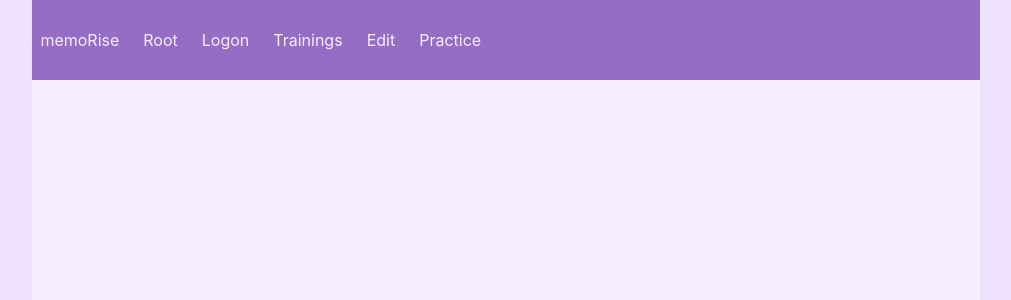
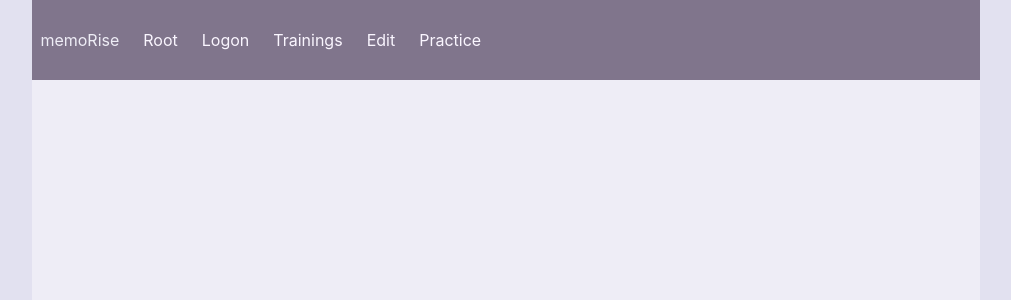
Before and after one commit to x700700/memorise-web-nuxt, a Nuxt app: page / in a window 1280 px wide. Shown: the top 300 px of the page, without its empty margins (134-1145 px from the left). Built offline with nearby package versions, Linux system fonts and the light colour scheme; what vue-js-modal would draw is missing.

Commit message:
recolor -> grey

```diff
--- a/global/vars.less
+++ b/global/vars.less
@@ -20,7 +20,17 @@
 @shadow3: 0 0 24px 0 @shadow-color1;
 
 
+// Gray Purple
+@white: #faf6ff;
+@grey-lightest: #eeedf6;
+@grey-lighter: #e2e1f0;
+@grey-light: #b9b1c2;
+@grey-dark: #80758c;
+@grey-darkest: #463d4f;
+@black: #0d0911;
 
+/*
+// Calm Purple
 @white: #faf6ff;
 @grey-lightest: #f6eeff;
 @grey-lighter: #efe2ff; // #e0c5ff;
@@ -28,8 +38,10 @@
 @grey-dark: #956dc4;
 @grey-darkest: #624780;
 @black: #0d0911;
+ */
 
 /*
+// Real Grey:
 @white: #fff;
 @grey-lightest: rgb(240, 241, 242);
 @grey-lighter: #D9DADB;
@@ -39,8 +51,8 @@
 @black: #000;
 */
 
-@txt-dark: @grey-darkest;
-@txt-light: @grey-lightest;
+@txt-dark: @black;
+@txt-light: @white;
 
 @card-front-bg: #ececea; // @grey-lightest
 @card-back-bg: #FDFFC0; // #FFFFE4
```
